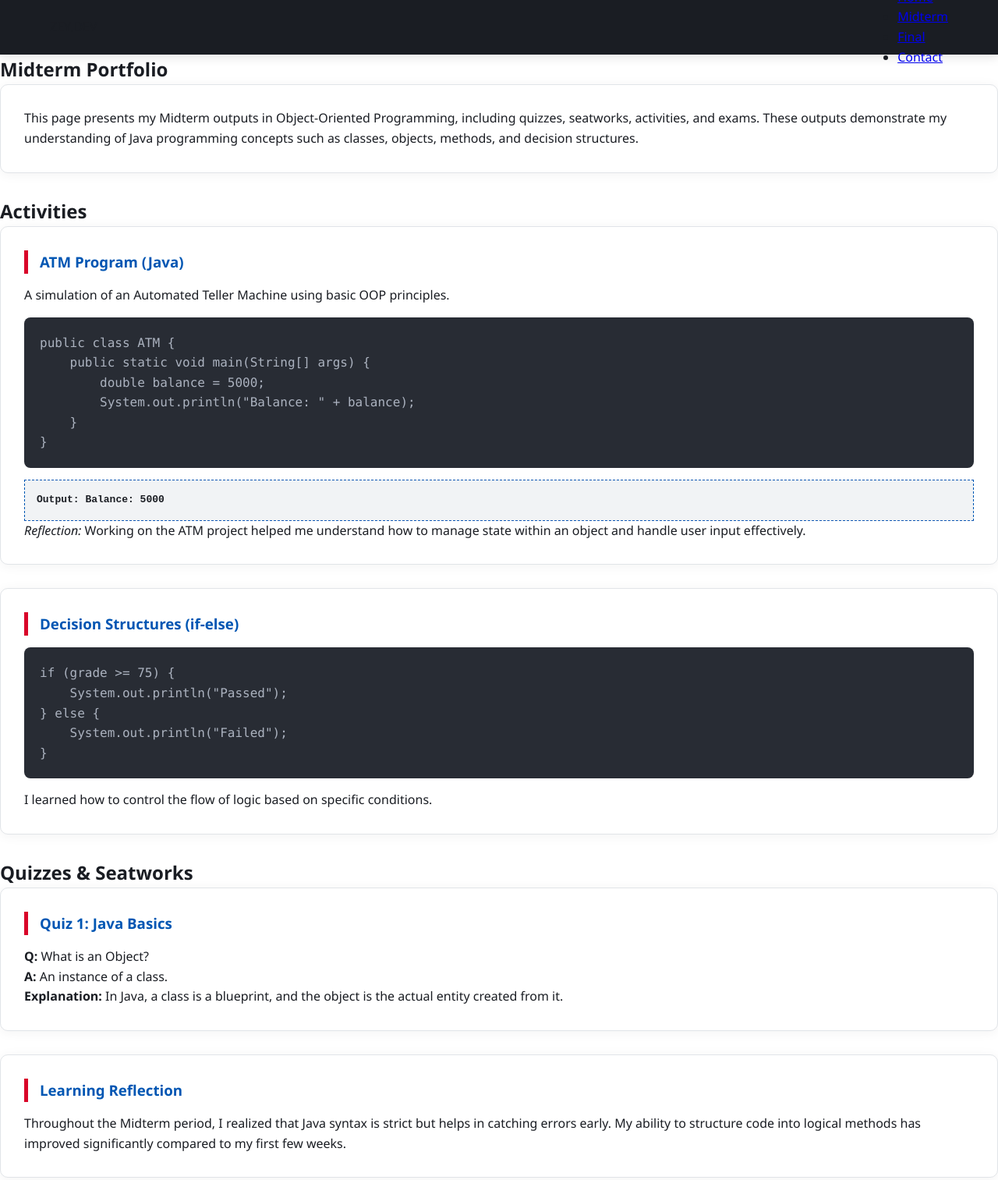
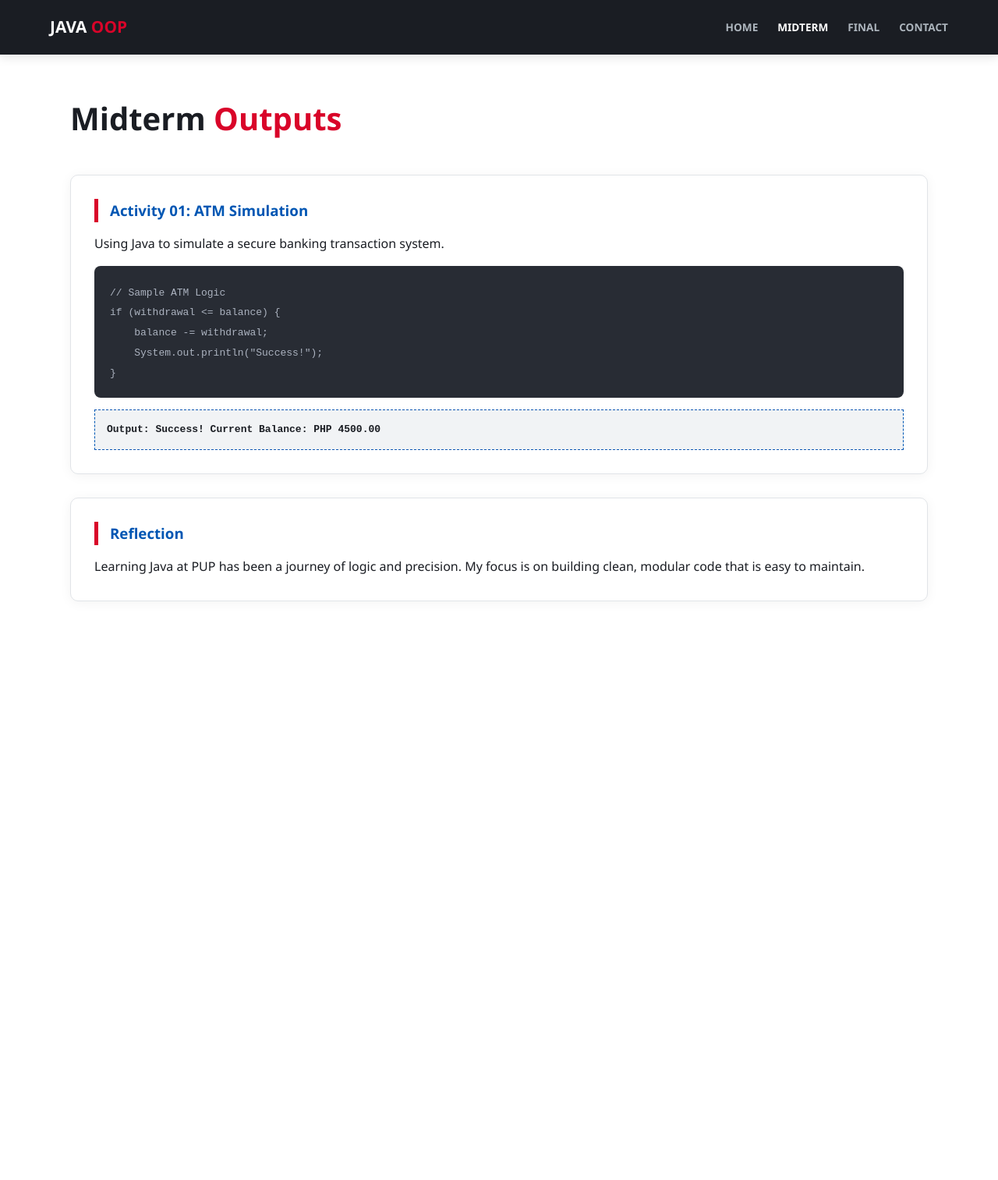
Before and after one commit to YzP0616/YzP0616.github.io, a plain HTML site: page midterm.html in a window 1280 px wide. Shown: the whole page at 78% size. After the commit the page ends 851 px from the top, so only its background shows below. Drawn offline with Linux system fonts and the light colour scheme.

Commit message:
Refactor midterm.html structure and content

```diff
--- a/midterm.html
+++ b/midterm.html
@@ -1,65 +1,38 @@
 <!DOCTYPE html>
 <html lang="en">
 <head>
-    <meta charset="UTF-8">
-    <meta name="viewport" content="width=device-width, initial-scale=1.0">
-    <title>Midterm Outputs | Zey Pagulayan</title>
+  <meta charset="UTF-8"><meta name="viewport" content="width=device-width, initial-scale=1.0">
+  <title>Midterm | Zey Pagulayan</title>
   <link rel="stylesheet" href="style.css">
 </head>
 <body>
   <nav>
-        <div class="logo">ZEY.DEV</div>
-        <ul>
+    <a href="index.html" class="nav-logo">JAVA <span>OOP</span></a>
+    <ul class="nav-links">
       <li><a href="index.html">Home</a></li>
-            <li><a href="midterm.html">Midterm</a></li>
+      <li><a href="midterm.html" class="active">Midterm</a></li>
       <li><a href="final.html">Final</a></li>
       <li><a href="contact.html">Contact</a></li>
     </ul>
   </nav>
 
-    <div class="container">
-        <section>
-            <h1>Midterm Portfolio</h1>
-            <p class="card">This page presents my Midterm outputs in Object-Oriented Programming, including quizzes, seatworks, activities, and exams. These outputs demonstrate my understanding of Java programming concepts such as classes, objects, methods, and decision structures.</p>
-        </section>
+  <div class="wrap" style="padding: 50px 0;">
+    <h2 style="font-size: 2.5rem; margin-bottom: 40px;">Midterm <span style="color:var(--primary-red);">Outputs</span></h2>
 
-        <h2>Activities</h2>
     <div class="card">
-            <h3>ATM Program (Java)</h3>
-            <p>A simulation of an Automated Teller Machine using basic OOP principles.</p>
-            <pre>
-public class ATM {
-    public static void main(String[] args) {
-        double balance = 5000;
-        System.out.println("Balance: " + balance);
-    }
-}           </pre>
-            <div class="output-box">Output: Balance: 5000</div>
-            <p><em>Reflection:</em> Working on the ATM project helped me understand how to manage state within an object and handle user input effectively.</p>
+      <h3>Activity 01: ATM Simulation</h3>
+      <p>Using Java to simulate a secure banking transaction system.</p>
+      <pre><code>// Sample ATM Logic
+if (withdrawal <= balance) {
+    balance -= withdrawal;
+    System.out.println("Success!");
+}</code></pre>
+      <div class="output-box">Output: Success! Current Balance: PHP 4500.00</div>
     </div>
 
     <div class="card">
-            <h3>Decision Structures (if-else)</h3>
-            <pre>
-if (grade >= 75) {
-    System.out.println("Passed");
-} else {
-    System.out.println("Failed");
-}</pre>
-            <p>I learned how to control the flow of logic based on specific conditions.</p>
-        </div>
-
-        <h2>Quizzes & Seatworks</h2>
-        <div class="card">
-            <h3>Quiz 1: Java Basics</h3>
-            <p><strong>Q:</strong> What is an Object?<br>
-               <strong>A:</strong> An instance of a class.<br>
-               <strong>Explanation:</strong> In Java, a class is a blueprint, and the object is the actual entity created from it.</p>
-        </div>
-
-        <div class="card">
-            <h3>Learning Reflection</h3>
-            <p>Throughout the Midterm period, I realized that Java syntax is strict but helps in catching errors early. My ability to structure code into logical methods has improved significantly compared to my first few weeks.</p>
+      <h3>Reflection</h3>
+      <p>Learning Java at PUP has been a journey of logic and precision. My focus is on building clean, modular code that is easy to maintain.</p>
     </div>
   </div>
 </body>
```
Lines whose indentation alone changed are shown as unchanged.
